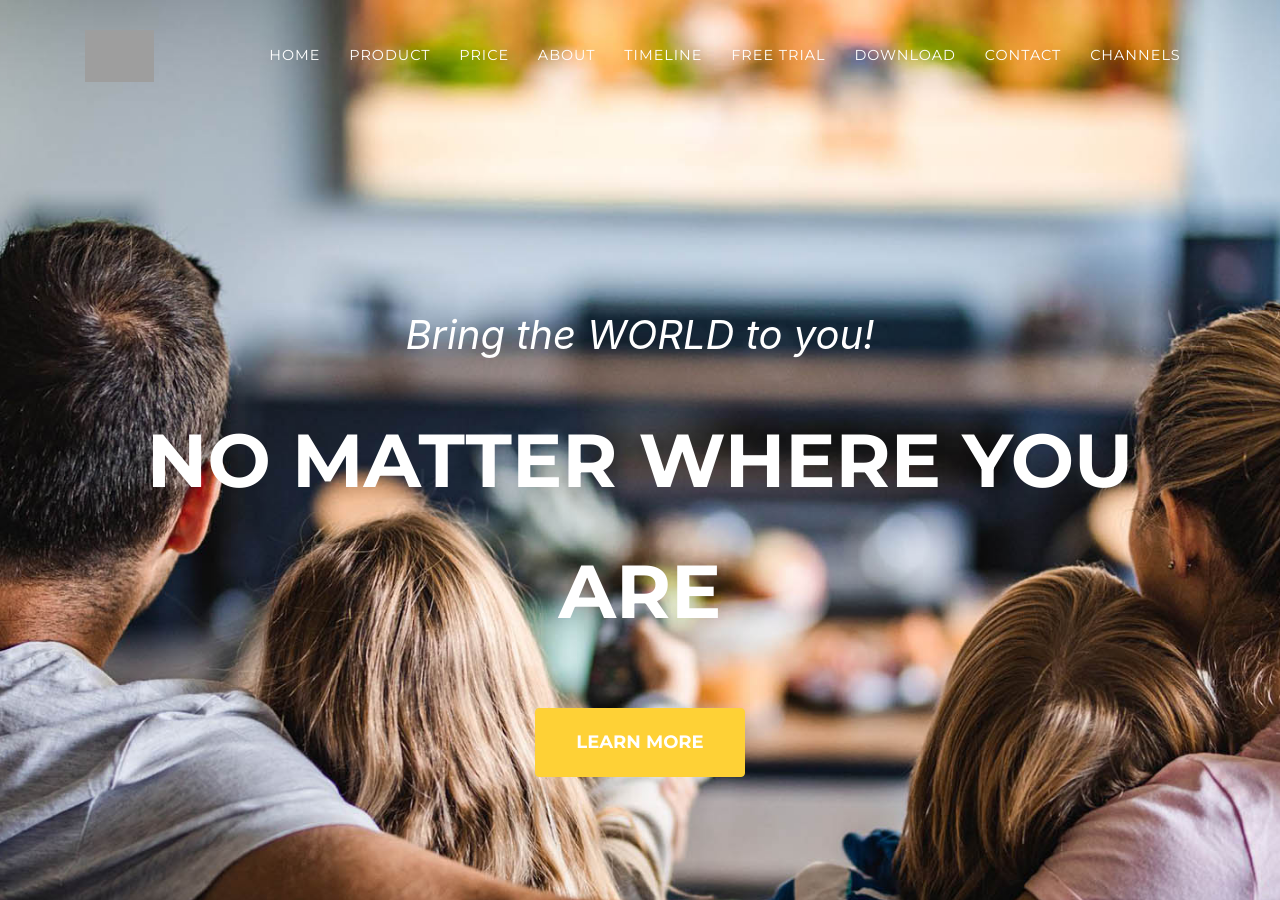
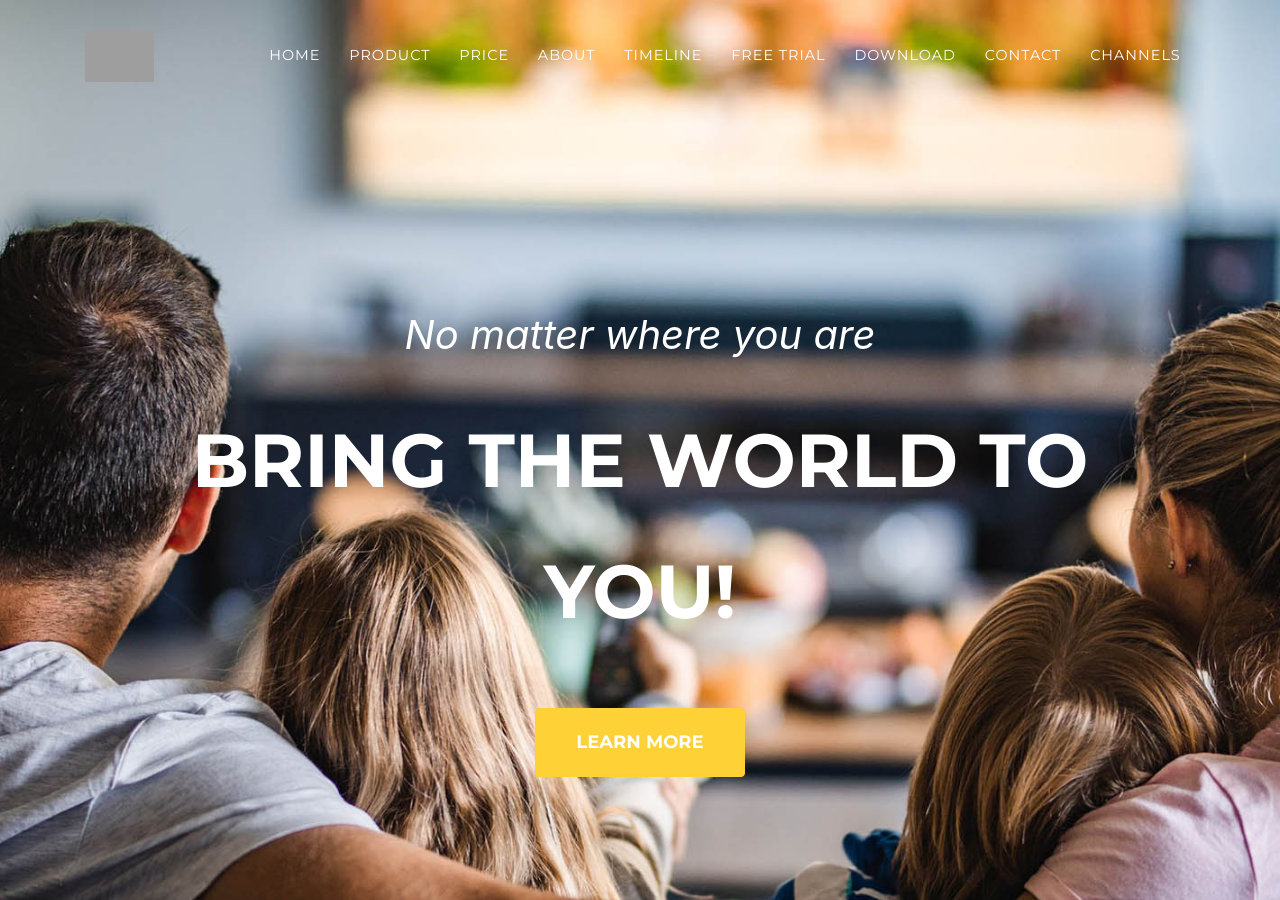
Before and after one commit to gotvapp/gotvapp.github.io, a Jekyll site: the page built from index.md, in a window 1280 px wide and 900 px high. Built offline with Jekyll 4.4.1, drawn with Linux system fonts in a browser that asks for light colours; some web fonts are replaced; grey boxes are pictures that could not be loaded.

```diff
--- a/_data/sitetext.yml
+++ b/_data/sitetext.yml
@@ -11,8 +11,8 @@
 # -----------------
 en: &DEFAULT_EN
   header:
-    title: Bring the WORLD to you!
-    text: No matter where you are
+    title: No matter where you are
+    text: Bring the WORLD to you!
     button: Learn More
     buttonlink: "#services"
 
```
